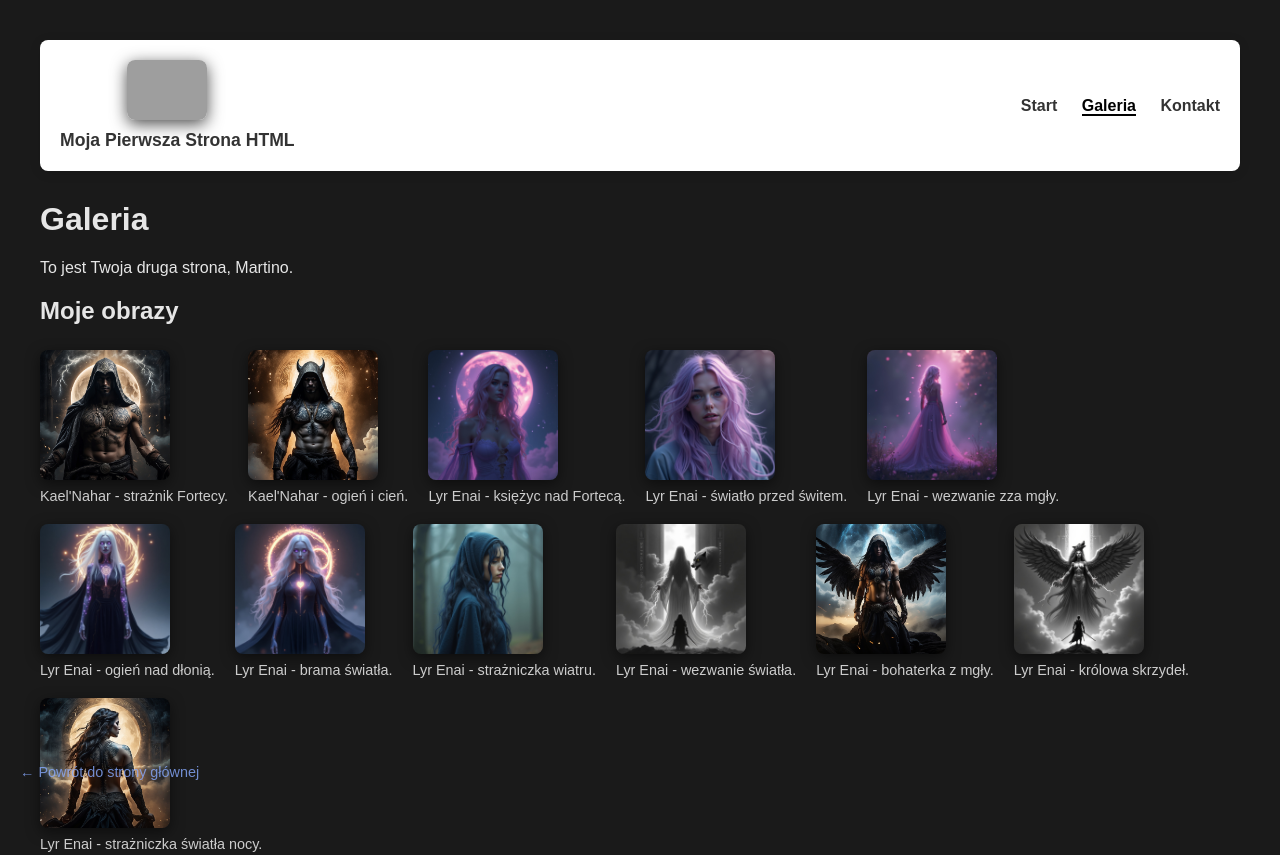
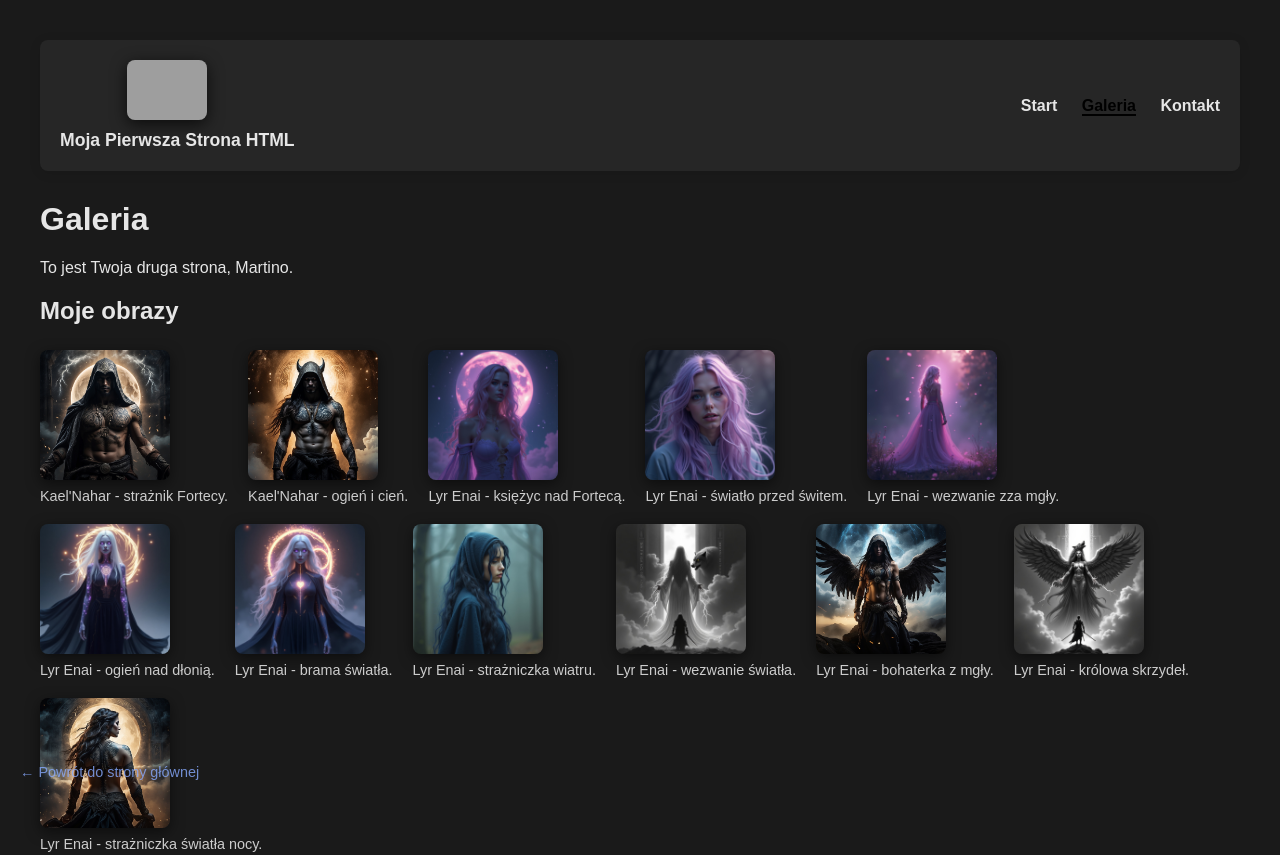
Before and after one commit to Wscieklosc/atlas-lyr-html, a plain HTML site: page Galeria.html in a window 1280 px wide. Shown: the top 855 px of the page. Drawn offline with Linux system fonts and the light colour scheme; grey boxes are pictures that could not be loaded.

Commit message:
Ujednolicenie kolorystyki topbar + poprawa stylów sekcji

```diff
--- a/Galeria.html
+++ b/Galeria.html
@@ -41,7 +41,8 @@
         }
 
         .topbar {
-            background: #ffffff;
+            background: #262626;
+            color: #e6e6e6;
             padding: 20px;
             border-radius: 8px;
             box-shadow: 0 2px 12px rgba(0, 0, 0, 0.1);
@@ -54,7 +55,7 @@
         .menu a {
             margin-left: 20px;
             text-decoration: none;
-            color: #333333;
+            color: #e6e6e6;
             font-weight: bold;
         }
 
@@ -158,7 +159,7 @@
         .logo-title {
             font-size: 1.1rem;
             font-weight: bold;
-            color: #333333;
+            color: #e6e6e6;
         }
 
         /* Lightbox dla powiekszonych obrazów */
```
Also changed, not shown: Start.html (+4 -3 lines), index.html (+4 -3 lines), kontakt.html (+4 -3 lines).
